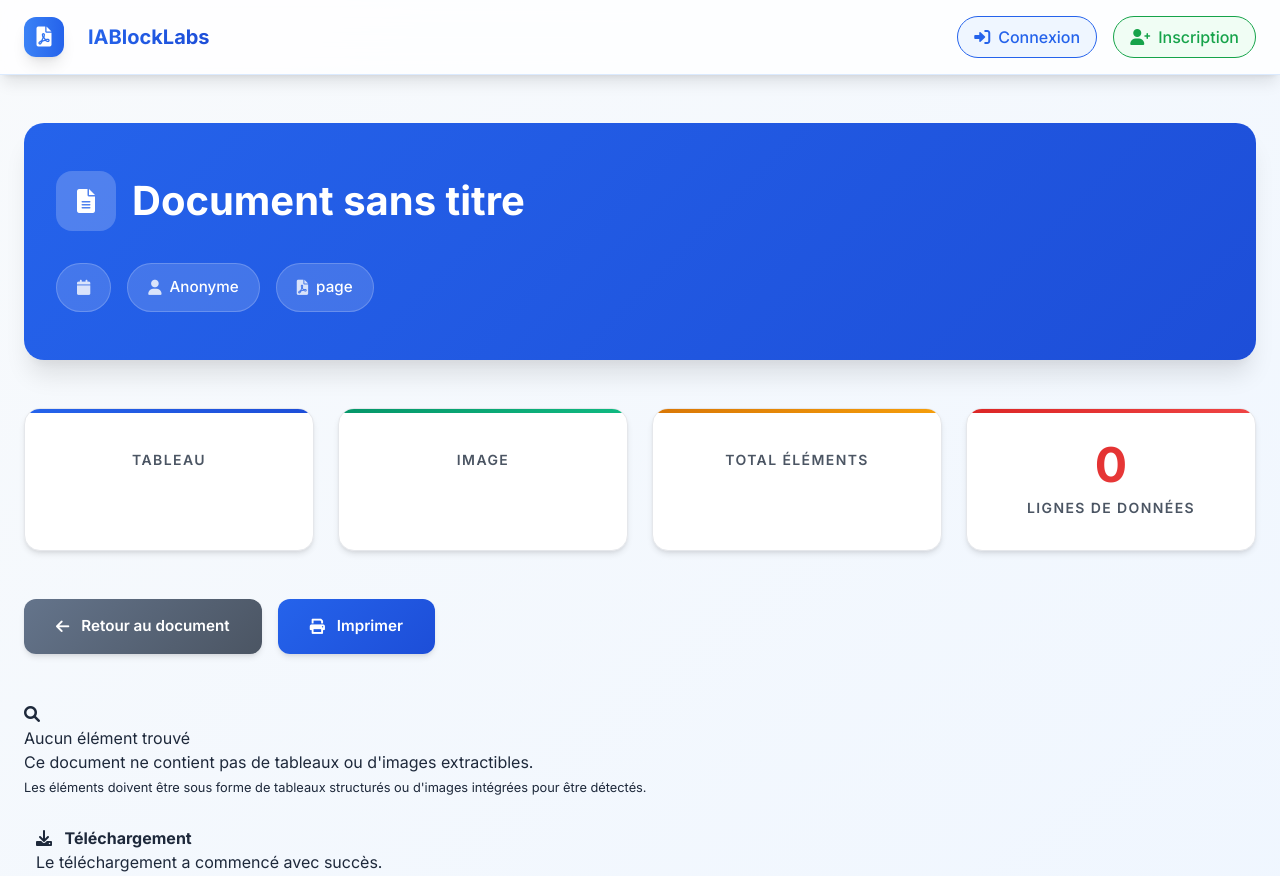
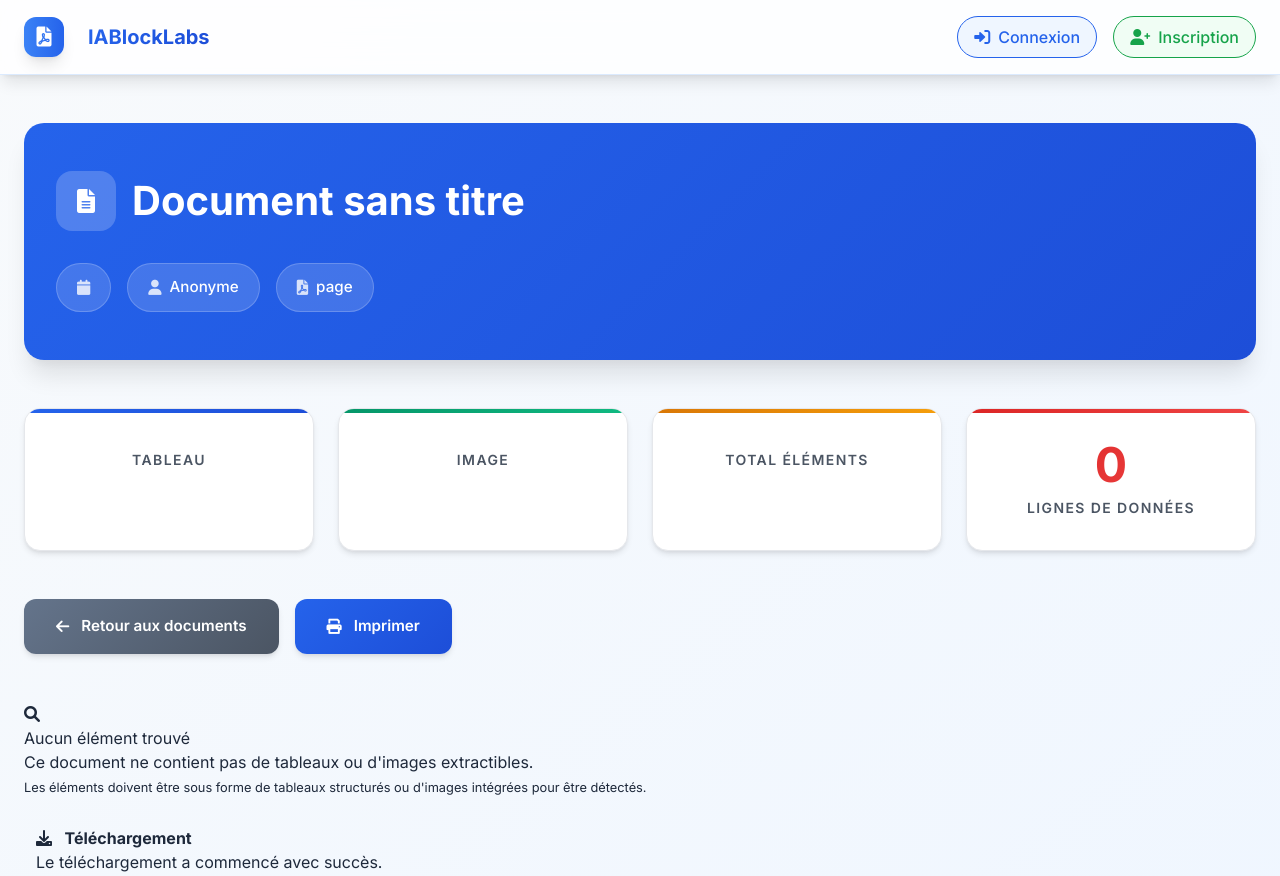
Before and after one commit to BL-excellence/Main, a Django app: template templates/rawdocs/document_tables_images.html in a window 1280 px wide. Shown: the top 876 px of the page. Run offline with Django 5.2, Linux system fonts and the light colour scheme; the template is opened without the code that fills it, so the values that code supplies are empty; some libraries are stand-ins or nearby versions.

Commit message:
Categorie Fixé

```diff
--- a/templates/rawdocs/document_tables_images.html
+++ b/templates/rawdocs/document_tables_images.html
@@ -703,9 +703,9 @@ div.container-fluid.py-4 div.action-buttons button.btn-action:hover {
 
     <!-- Boutons d'action -->
     <div class="action-buttons" style="display: flex !important; gap: 1rem !important; margin-bottom: 3rem !important; flex-wrap: wrap !important;">
-        <a href="{% url 'rawdocs:document_detail' document.id %}" class="btn-action btn-secondary-custom" style="padding: 1rem 2rem !important; border-radius: 12px !important; font-weight: 600 !important; text-decoration: none !important; transition: all 0.3s ease !important; display: inline-flex !important; align-items: center !important; gap: 0.75rem !important; font-size: 0.95rem !important; border: none !important; cursor: pointer !important; background: linear-gradient(135deg, #64748b, #4b5563) !important; color: white !important; box-shadow: 0 4px 6px -1px rgba(0, 0, 0, 0.1), 0 2px 4px -1px rgba(0, 0, 0, 0.06) !important; font-family: 'Inter', -apple-system, BlinkMacSystemFont, 'Segoe UI', Roboto, sans-serif !important;">
+        <a href="{% url 'rawdocs:document_list' %}" class="btn-action btn-secondary-custom" style="padding: 1rem 2rem !important; border-radius: 12px !important; font-weight: 600 !important; text-decoration: none !important; transition: all 0.3s ease !important; display: inline-flex !important; align-items: center !important; gap: 0.75rem !important; font-size: 0.95rem !important; border: none !important; cursor: pointer !important; background: linear-gradient(135deg, #64748b, #4b5563) !important; color: white !important; box-shadow: 0 4px 6px -1px rgba(0, 0, 0, 0.1), 0 2px 4px -1px rgba(0, 0, 0, 0.06) !important; font-family: 'Inter', -apple-system, BlinkMacSystemFont, 'Segoe UI', Roboto, sans-serif !important;">
             <i class="fas fa-arrow-left"></i>
-            Retour au document
+            Retour aux documents
         </a>
 
         {% if summary.total_tables > 0 %}
```
Also changed, not shown: db.sqlite3.
